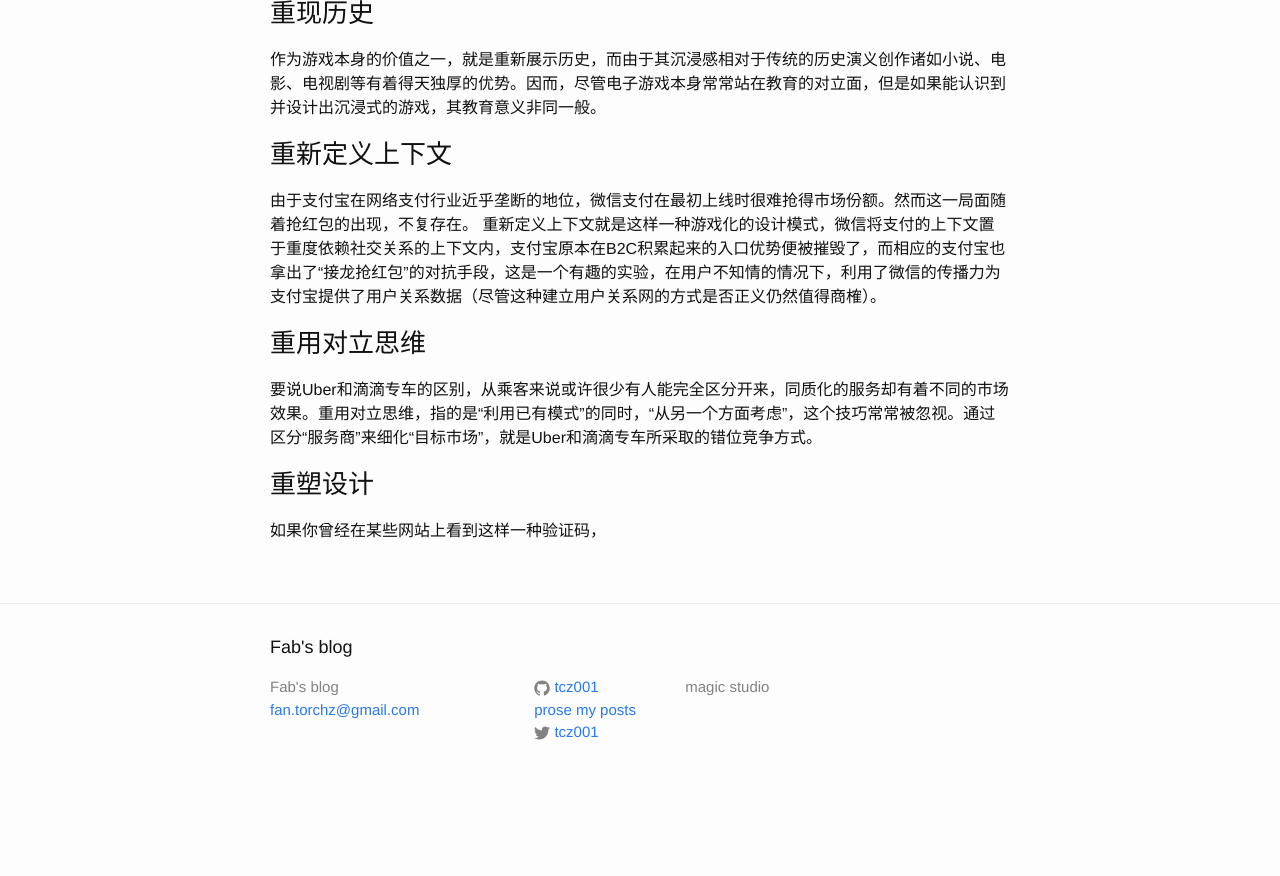
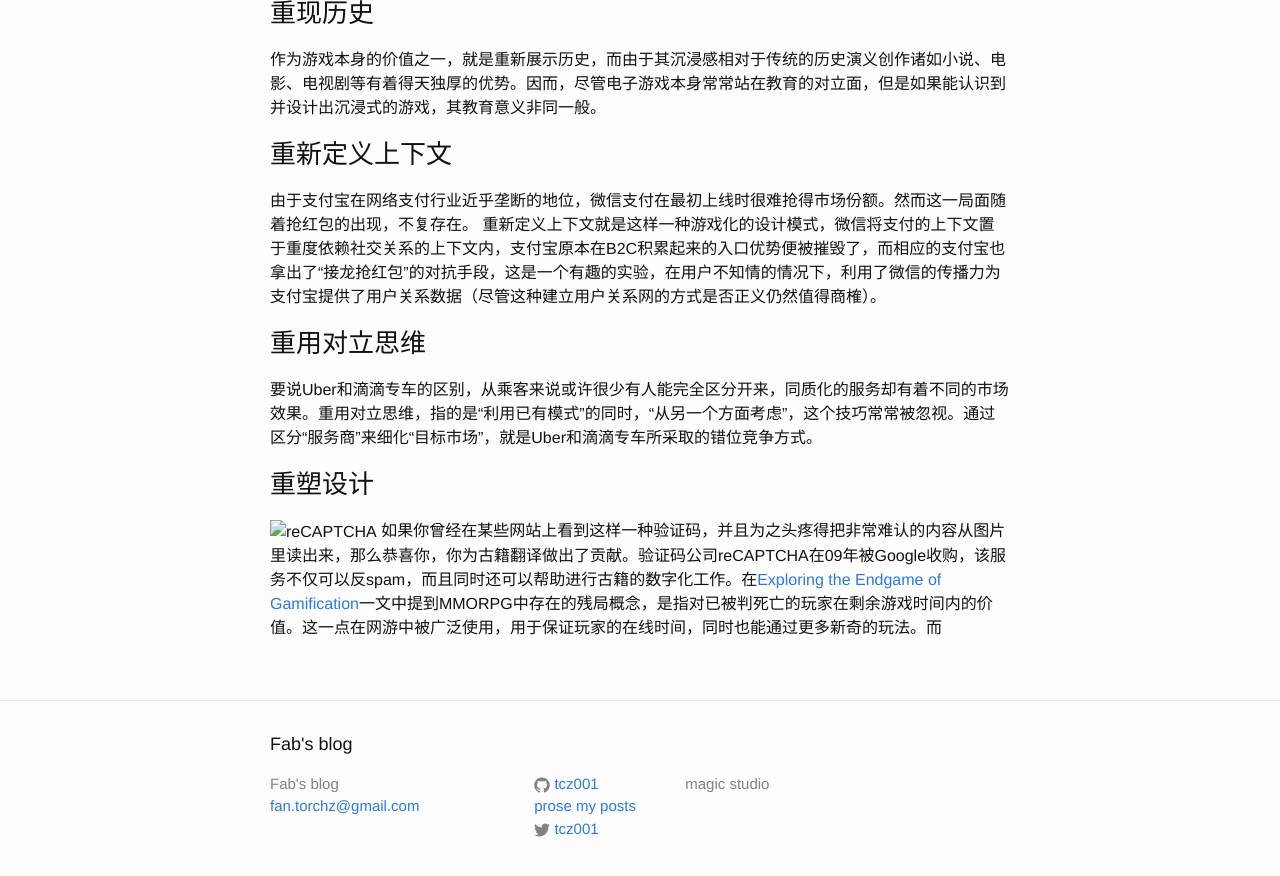
Before and after one commit to tcz001/tcz001.github.io, a Jekyll site: the page built from _posts/2015-06-28-re-gamification.md, in a window 1280 px wide and 900 px high, scrolled down 1958 px. Shown: the top 876 px of the window. Built offline with Jekyll 4.4.1, drawn with Linux system fonts in a browser that asks for light colours; before the commit the page ends 2762 px from its top, so only the background shows below that.

Commit message:
Updated 2015-06-28-re-gamification.md

```diff
--- a/_posts/2015-06-28-re-gamification.md
+++ b/_posts/2015-06-28-re-gamification.md
@@ -67,4 +67,5 @@ Bitcoin的出现旨在为计算资源提供一个计量单位，虽然一度成
 
 ### 重塑设计
 
-如果你曾经在某些网站上看到这样一种验证码，
+![reCAPTCHA](https://www.google.com.hk/url?sa=i&rct=j&q=&esrc=s&source=images&cd=&cad=rja&uact=8&ved=0CAcQjRw&url=https%3A%2F%2Feventespresso.com%2Fwiki%2Frecaptcha%2F&ei=LNCQVbbmNoby-AGJh4PABQ&psig=AFQjCNEftsL1nZ2c9fntDfJpkBbMS4g2sg&ust=1435640179022462)
+如果你曾经在某些网站上看到这样一种验证码，并且为之头疼得把非常难认的内容从图片里读出来，那么恭喜你，你为古籍翻译做出了贡献。验证码公司reCAPTCHA在09年被Google收购，该服务不仅可以反spam，而且同时还可以帮助进行古籍的数字化工作。在[Exploring the Endgame of Gamification](http://projects.digital-cultures.net/gamification/files/2013/05/Scott-Nicholson-_-rethinking-gamification.pdf)一文中提到MMORPG中存在的残局概念，是指对已被判死亡的玩家在剩余游戏时间内的价值。这一点在网游中被广泛使用，用于保证玩家的在线时间，同时也能通过更多新奇的玩法。而
```
